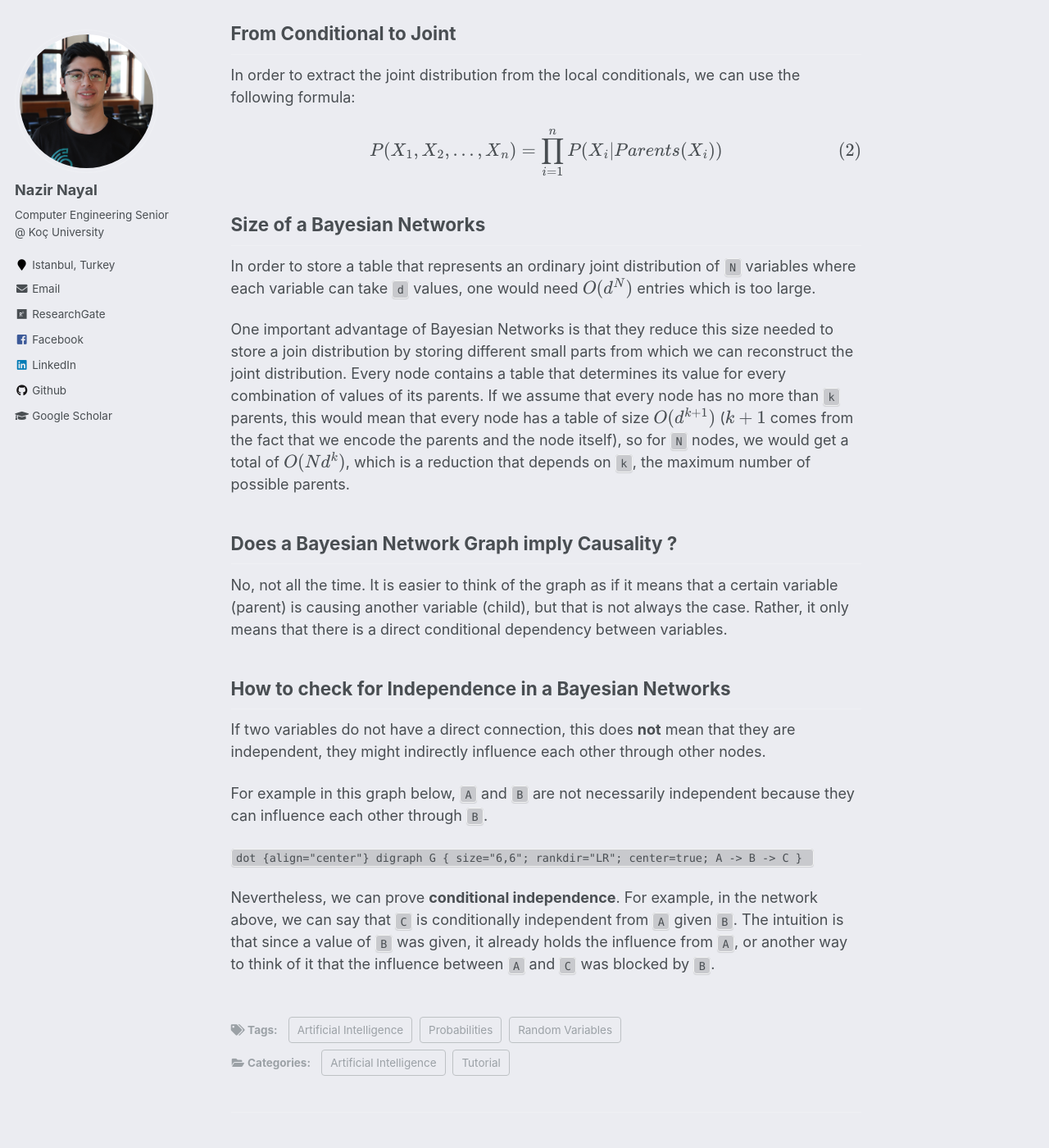
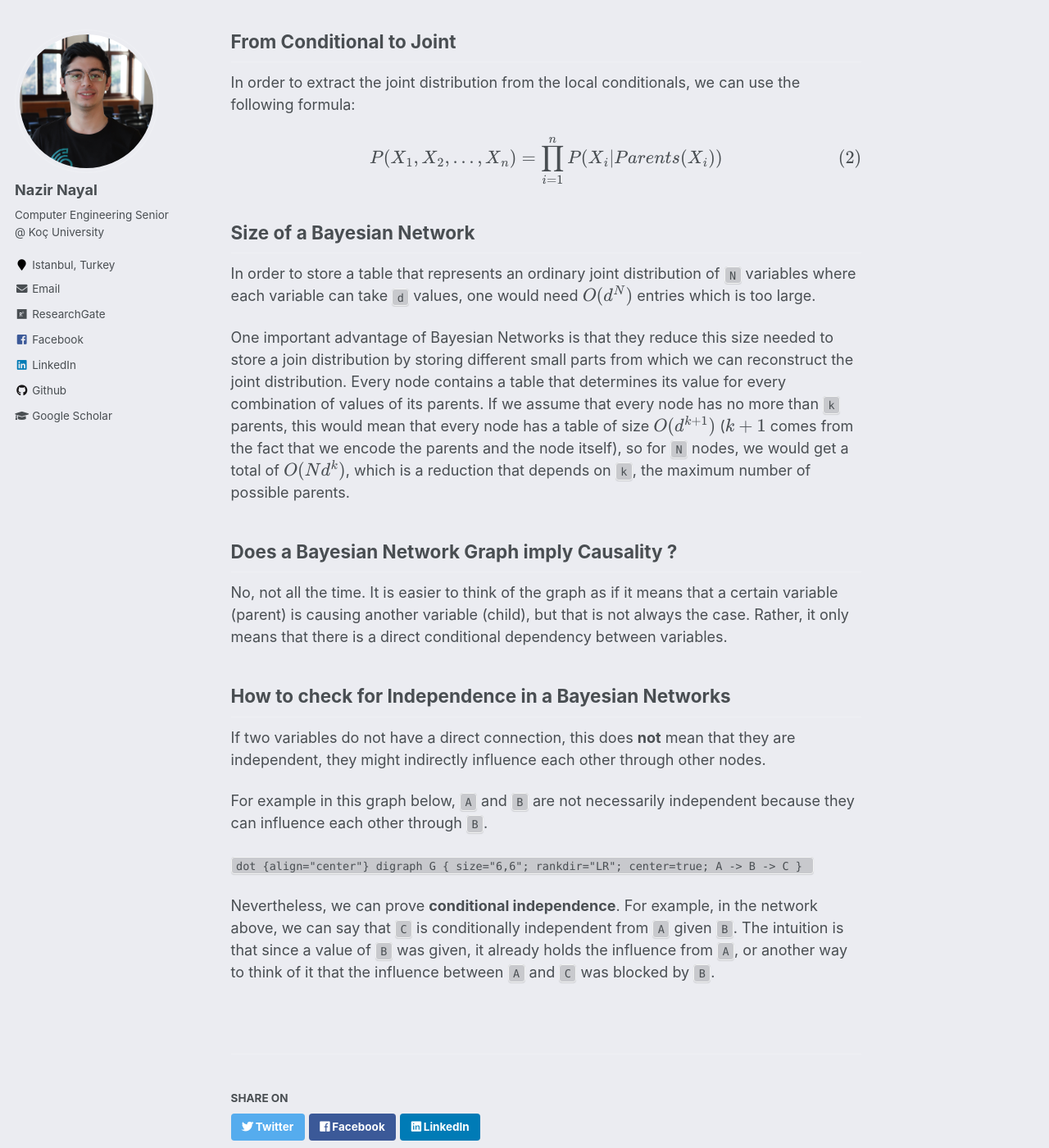
Before and after one commit to NazirNayal8/nazirnayal.github.io, a Jekyll site: the page built from _blog/bayesian_networks.md, in a window 1280 px wide and 1400 px high, scrolled down 1191 px. Shown: the whole window at 82% size. Built offline with Jekyll 4.4.1, drawn with Linux system fonts in a browser that asks for light colours; formulas are drawn with MathJax 3.

Commit message:
update layout

```diff
--- a/_blog/bayesian_networks.md
+++ b/_blog/bayesian_networks.md
@@ -36,7 +37,7 @@
 $$ P(X_1, X_2, \dots , X_n) = \prod_{i=1}^n P(X_i|Parents(X_i))$$
 
 
-## Size of a Bayesian Networks
+## Size of a Bayesian Network
 
 In order to store a table that represents an ordinary joint distribution of `N` variables where each variable can take `d` values, one would need $O(d^N)$ entries which is too large.
 
```
Also changed, not shown: other parts of _blog/bayesian_networks.md (+1 -0 lines).
